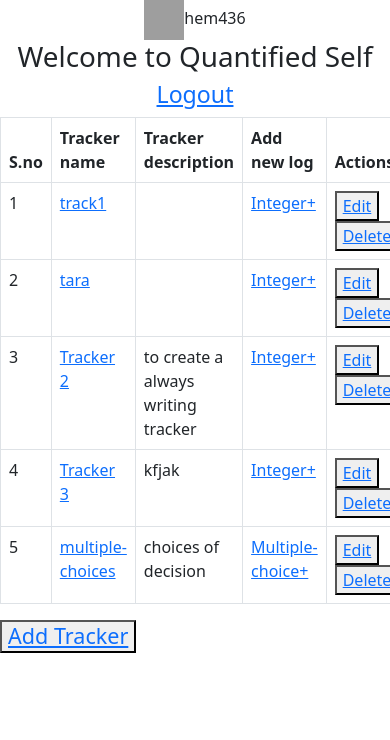
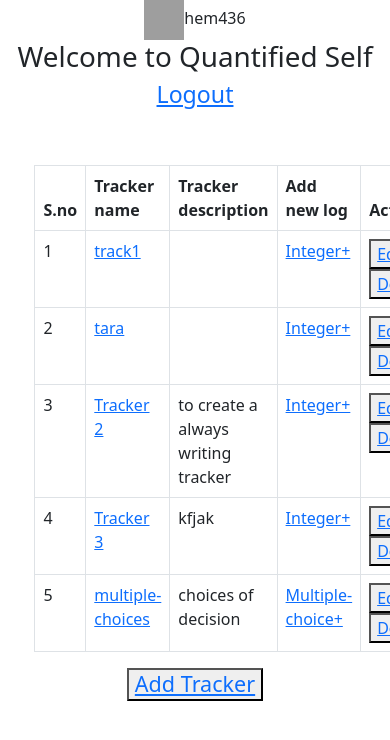
Before and after one commit to hem436/Projects, a Flask app: template templates/main.html in a window 390 px wide; the page is wider, and only the part inside the window is pictured. Shown: the top 740 px of that part. Run offline with Flask 2, Linux system fonts and the light colour scheme; the template is opened without the code that fills it: values that come from a table or form of the project are taken from there, others are empty; grey boxes are pictures that could not be loaded.

Commit message:
more css added; all left is edit/update form css

```diff
--- a/templates/main.html
+++ b/templates/main.html
@@ -7,16 +7,19 @@
   </head>
   <body>
       <div class="row">
-        <div class="col-sm-2 d-flex justify-content-center">
+        <div class="col-sm-3 d-flex justify-content-center">
           <span class="align-self-center"><img src='static/userimg' width="40px" height="40px"/>{{user.username}}</span>
         </div>
         <div class="col-sm-6 d-flex justify-content-center">
           <h1>Welcome to Quantified Self</h1>
         </div>
-        <div class="col-sm-4 d-flex justify-content-center">
+        <div class="col-sm-3 d-flex justify-content-center">
           <a class="h3" href="/logout" align="right">Logout</a>
         </div>
       </div>
+    <br><br>
+    <div class="row">
+      <div class="col-10 offset-1">
       <table class='table table-bordered tracker_table'>
         <thead>
           <tr>
@@ -38,6 +41,10 @@
           {% endfor %}
         </tbody>
       </table>
-      <button type="button" name="button"><a class="h4" href="/tracker/add">Add Tracker</a> </button>
+      <div class="text-center">
+        <button class="button" type="button" name="button"><a class="h4" href="/tracker/add">Add Tracker</a> </button>
+      </div>
+      </div>
+    </div>
   </body>
 </html>
```
Also changed, not shown: templates/tracker.html (+7 -2 lines), quantified_self_database.sqlite3, static/chart.png.
